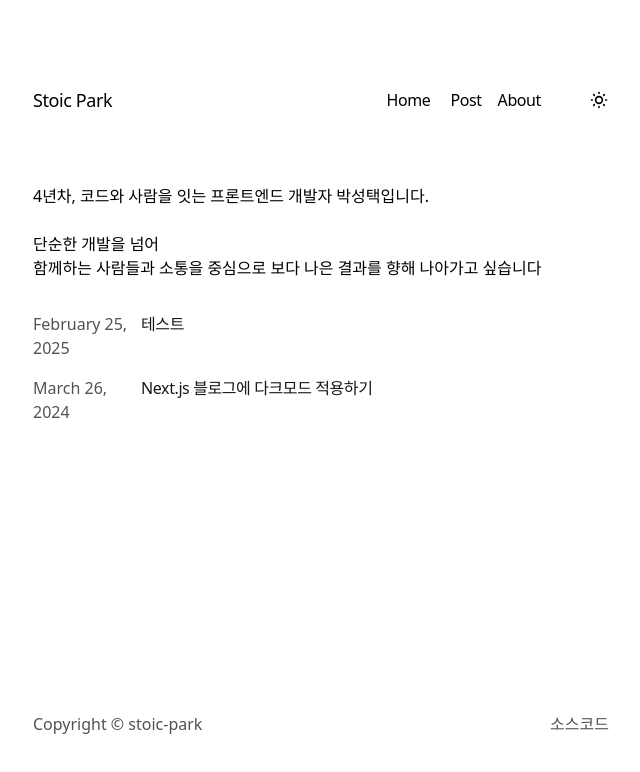
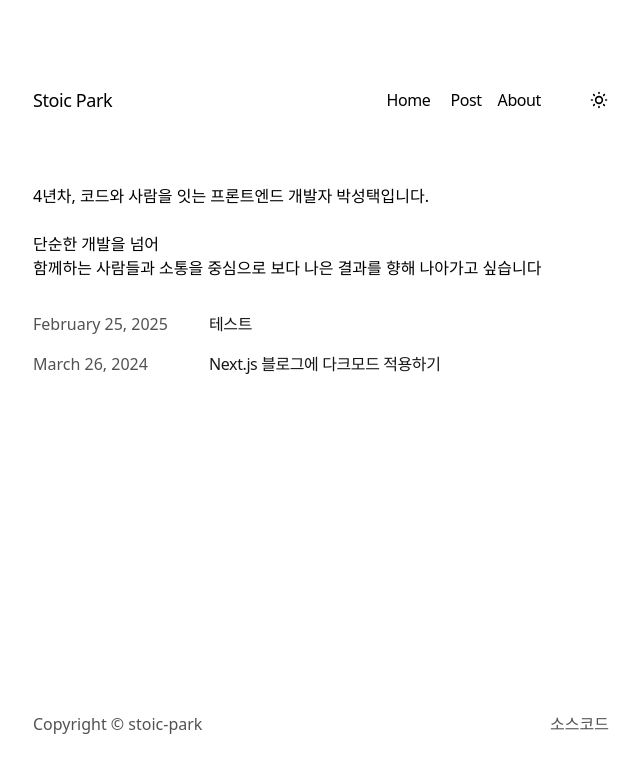
Before and after one commit to stoic-park/blog, a Next.js app: page / in a window 1280 px wide. Shown: the top 772 px of the page, without its empty margins (319-959 px from the left). Built offline with nearby package versions, Linux system fonts and the light colour scheme.

Commit message:
fix: posts layout

```diff
--- a/app/components/posts.tsx
+++ b/app/components/posts.tsx
@@ -21,8 +21,8 @@ export function BlogPosts() {
             className="flex flex-col space-y-1 mb-4"
             href={`/post/${post.slug}`}
           >
-            <div className="w-full flex flex-col md:flex-row space-x-0 md:space-x-2">
-              <p className="text-neutral-600 dark:text-neutral-400 w-[100px] tabular-nums">
+            <div className="w-full flex flex-row items-center">
+              <p className="text-neutral-600 dark:text-neutral-400 w-[160px] shrink-0 tabular-nums mr-4">
                 {formatDate(post.metadata.publishedAt, false)}
               </p>
               <p className="text-neutral-900 dark:text-neutral-100 tracking-tight">
```
